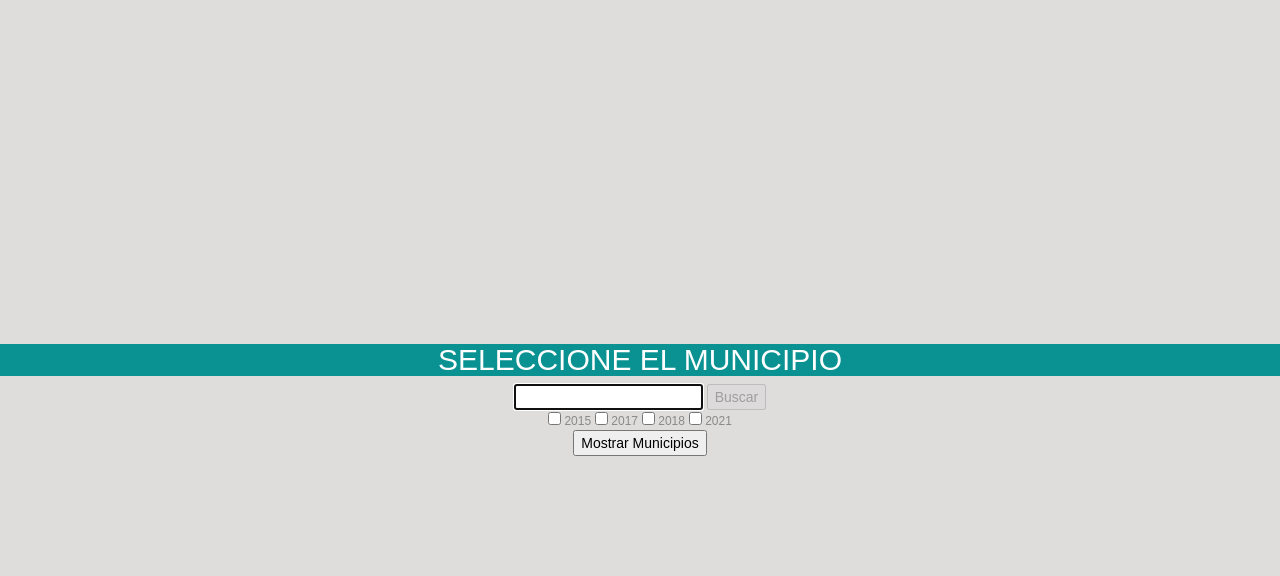
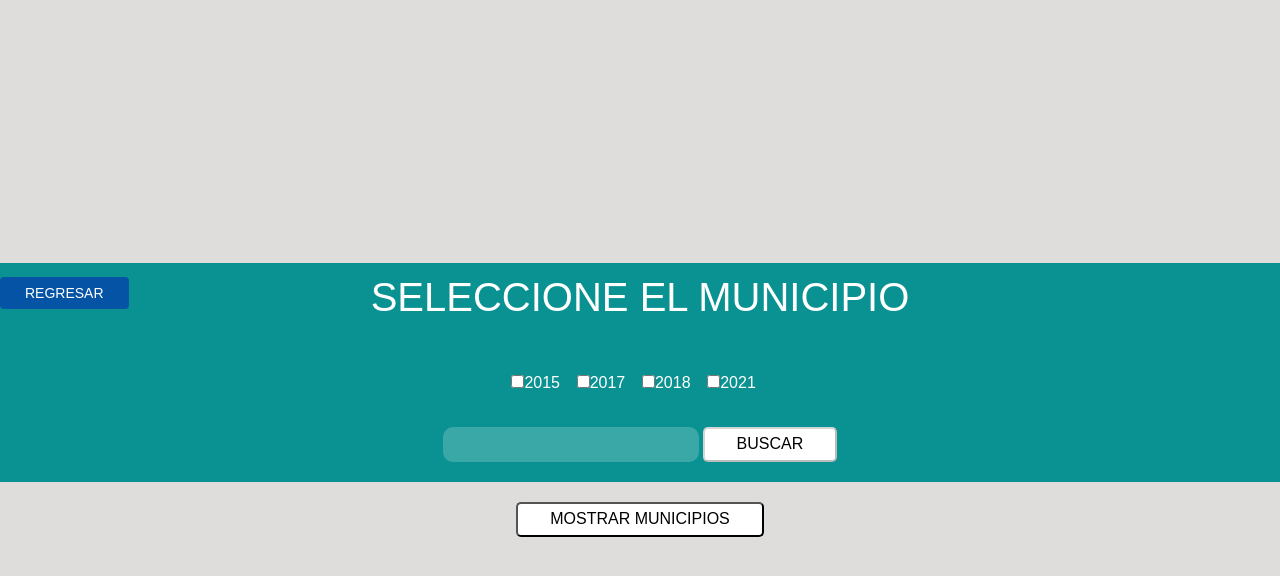
Before and after one commit to Ivancirijillo/app, a Flask app: page /Graficas in a window 1280 px wide. Shown: the top 576 px of the page. Run offline with Flask 2, Linux system fonts and the light colour scheme.

Commit message:
fix: :construction: Arreglo de estilos
Agregacion de la validacion

```diff
--- a/prueba.js
+++ b/prueba.js
@@ -80,6 +80,6 @@ function validarEntradaUsuario(entrada) {
   console.log(expresion1.test(mensaje1))
 
   //NUMEROS DEL 1-6498
-  let expresion2 = /^(?:[1-9]|[0-9][0-9]{1,2}|[0-5][0-9]{3}|6[0-4][0-9][0-8])$/;
-  let mensaje2 = "6400";
+  let expresion2 = /^(?:[1-9]|[0-9][0-9]{1,2}|[0-5][0-9]{3}|6[0-4][0-9][0-9]|649[0-8])(?:,(?!$)([1-9]|[0-9][0-9]{1,2}|[0-5][0-9]{3}|6[0-4][0-9][0-9]|649[0-8]))*(?:-(?!$)([1-9]|[0-9][0-9]{1,2}|[0-5][0-9]{3}|6[0-4][0-9][0-9]|649[0-8]))?$/;
+  let mensaje2 = "6498,6489,1";
   console.log(expresion2.test(mensaje2))
--- a/static/css/index.css
+++ b/static/css/index.css
@@ -37,11 +37,18 @@ body {
 } */
 
 .titulo1{
+    background-color: #0A9292;
+}
+
+.titulo1 h1{
     font-family: Arial, Helvetica, sans-serif;
-    font-size: 30px;
+    font-size: 40px;
+    color: #fff;
+    margin: 0;
     position: relative;
-    background-color: #0A9292;
-    color: #fff;
+    top: -40px;
+    margin-left: 25%;
+    width: 50%;
 }
 
 .filtro2{
@@ -57,7 +64,7 @@ body {
     flex-wrap: wrap;
     color: black;
     border-color: 5px solid black;
-    background-color: #6BDBDB;
+    background-color: #fff;
     box-shadow: inset 100px, 20px, 50px, rgb(0, 0, 0);
 
     gap: 1.5%;
@@ -93,9 +100,78 @@ body {
     color: #000;
     text-align: center;
 }
+ /*BOTON buscar */
+.buscador,
+.yearV{
+	background-color: #0A9292;
+}
+
+input[type="checkbox"] + label {
+    color: #fff;
+    line-height: 3em;
+    font-size: medium;
+    margin-right: 1%;
+}
+
+input[type="checkbox"]:checked + label {
+    font-weight: bold;
+}
+
+.Bbuscar,
+.mostrarM,
+.buscar{
+	background-color: #fff;
+	color: #000;
+	border-radius: 5px;
+	padding: 4px 32px;
+	font-size: 16px;
+	transition-duration: 0.4s;
+	cursor: pointer;
+	text-transform: uppercase;
+}
+
+.Bbuscar:hover,
+.mostrarM:hover,
+.buscar:hover{
+	background-color: #0453A5;
+	color: #fff;
+}
+
+/*input buscar */
+
+.Ibuscar{
+    width: 20%;
+    height: 35px;
+    padding-left: 15px;
+    border: none;
+    border-radius: 10px;
+    margin-bottom: 20px;
+    background: rgba(255,255,255,.2);
+    outline: none;
+}
 
 /* graficas */
 .grafica0{
     position: relative;
     width: 50%;
 }
+
+.buttons-con .action-link-wrap {
+    margin-bottom: 1%;
+    margin-right: 90%;
+}
+.buttons-con .action-link-wrap a {
+    background: #0453A5;
+    padding: 8px 25px;
+    border-radius: 4px;
+    color: #FFF;
+    font-size: 14px;
+    -webkit-transition: all 0.3s linear;
+    transition: all 0.3s linear;
+    cursor: pointer;
+    text-decoration: none;
+}
+.buttons-con .action-link-wrap a:hover {
+    background: #0C3258;
+    color: #fff;
+}
--- a/templates/index.html
+++ b/templates/index.html
@@ -10,23 +10,33 @@
     <link rel="stylesheet" href="{{ url_for('static', filename ='css/material.min.css') }}">
     <link rel="stylesheet" href="{{ url_for('static', filename ='css/index.css') }}">
     <link rel="stylesheet" href="assets/css/home.css">
-    <title>ANALIZADOR</title>
+    <title>Gráfica</title>
     <link type="text/css" rel="shortcut icon" href="{{ url_for('static', filename ='img_menu/igrafica.png') }}"/>
     <script src="https://ajax.googleapis.com/ajax/libs/jquery/3.6.0/jquery.min.js"></script>
     <script src="https://cdn.jsdelivr.net/npm/chart.js"></script>
     </head>
     <body>
         <main class="principal">
-            <h1 class="titulo1">SELECCIONE EL MUNICIPIO</h1>
+            <div  class="titulo1">
+                <br/>
+                <div class="buttons-con">
+                    <div class="action-link-wrap">
+                    <a href="/" class="link-button link-back-button">REGRESAR</a>
+                    </div>
+                </div>
+                <h1>SELECCIONE EL MUNICIPIO</h1>
+            </div>
+            <div class='yearV'>
+                <input type='checkbox' class='cbox' id='y15'value='2015'><label class='chbox'> 2015</label>
+                <input type='checkbox' class='cbox' id='y17'value='2017'><label class='chbox'> 2017</label>
+                <input type='checkbox' class='cbox' id='y18'value='2018'><label class='chbox'> 2018</label>
+                <input type='checkbox' class='cbox' id='y21'value='2021'><label class='chbox'> 2021</label>
+            </div>
             <div class="buscador">
+                <br/>
                 <input type="text" class="Ibuscar" autofocus> <button class="Bbuscar">Buscar</button>
             </div>
-            <div class='yearV'>
-                <label class='chbox'><input type='checkbox' class='cbox' id='y15'value='2015'> 2015</label>
-                <label class='chbox'><input type='checkbox' class='cbox' id='y17'value='2017'> 2017</label>
-                <label class='chbox'><input type='checkbox' class='cbox' id='y18'value='2018'> 2018</label>
-                <label class='chbox'><input type='checkbox' class='cbox' id='y21'value='2021'> 2021</label>
-            </div>
+            <br/>
             <button onclick="mostrarocultar()" class="mostrarM">Mostrar Municipios</button>
             <div id="mostrar" class="ContenidoPrincipal">
                 <div class="filtro2">
```
